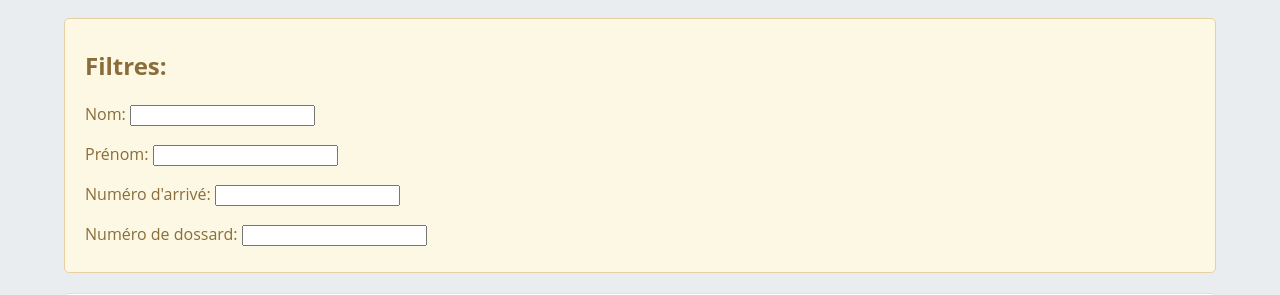
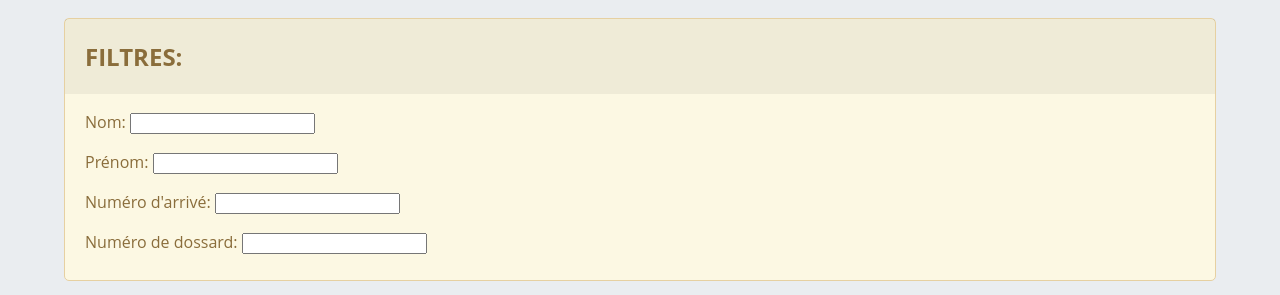
Before and after one commit to MrSnakie/website_classement, a plain HTML site: page index.html in a window 1280 px wide. Shown: the part 107-402 px from the top of the page. Drawn offline with Linux system fonts and the light colour scheme.

Commit message:
Change ID/CLASS

```diff
--- a/css/style.css
+++ b/css/style.css
@@ -47,7 +47,7 @@ main {
 	width: 90%;
 }
 
-main .title {
+main .titre {
 	background-color: rgba(0, 0, 0, 0.05);
 	margin: -10px -20px 0 -20px;
 	padding: 1px 20px;
```
